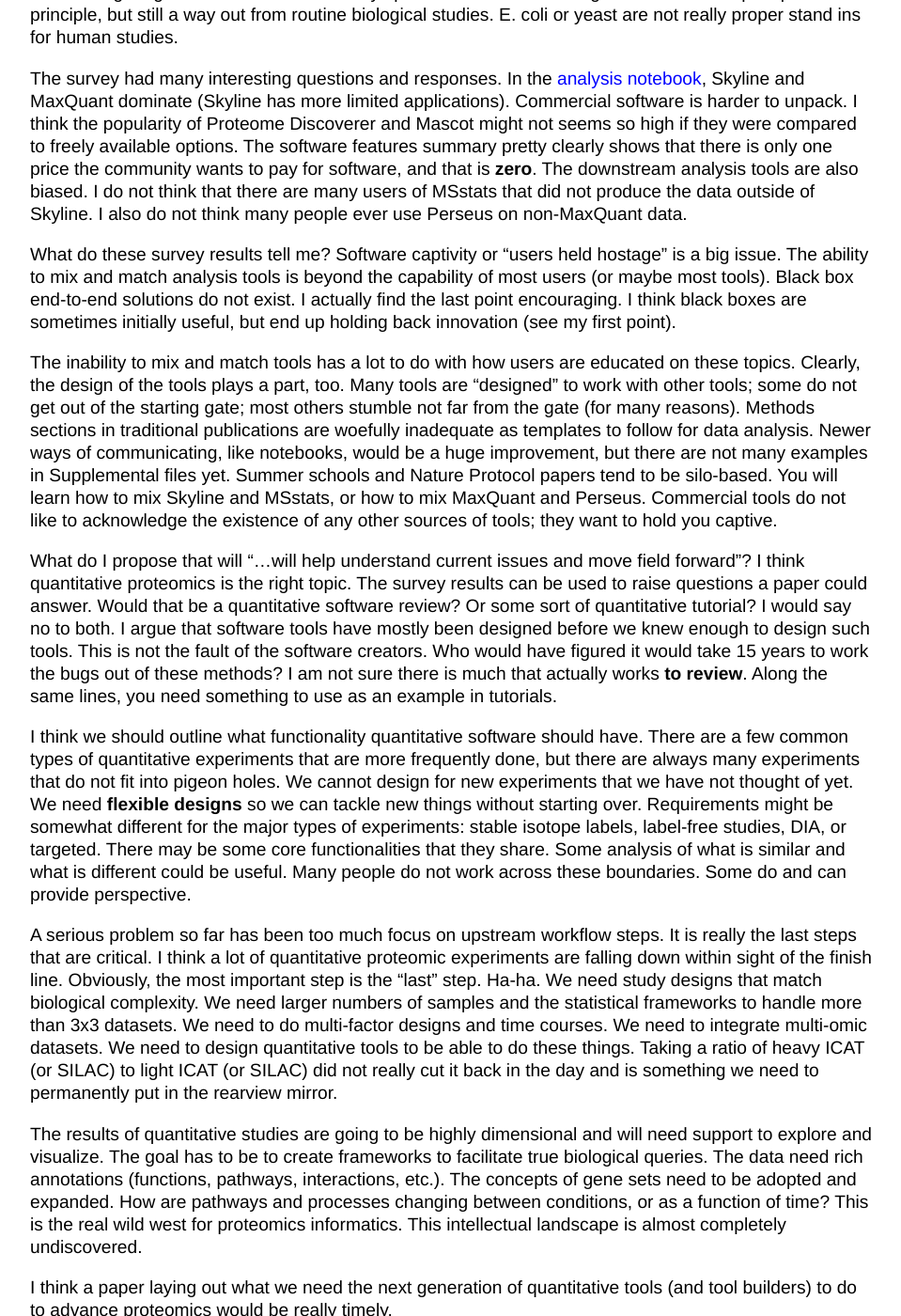
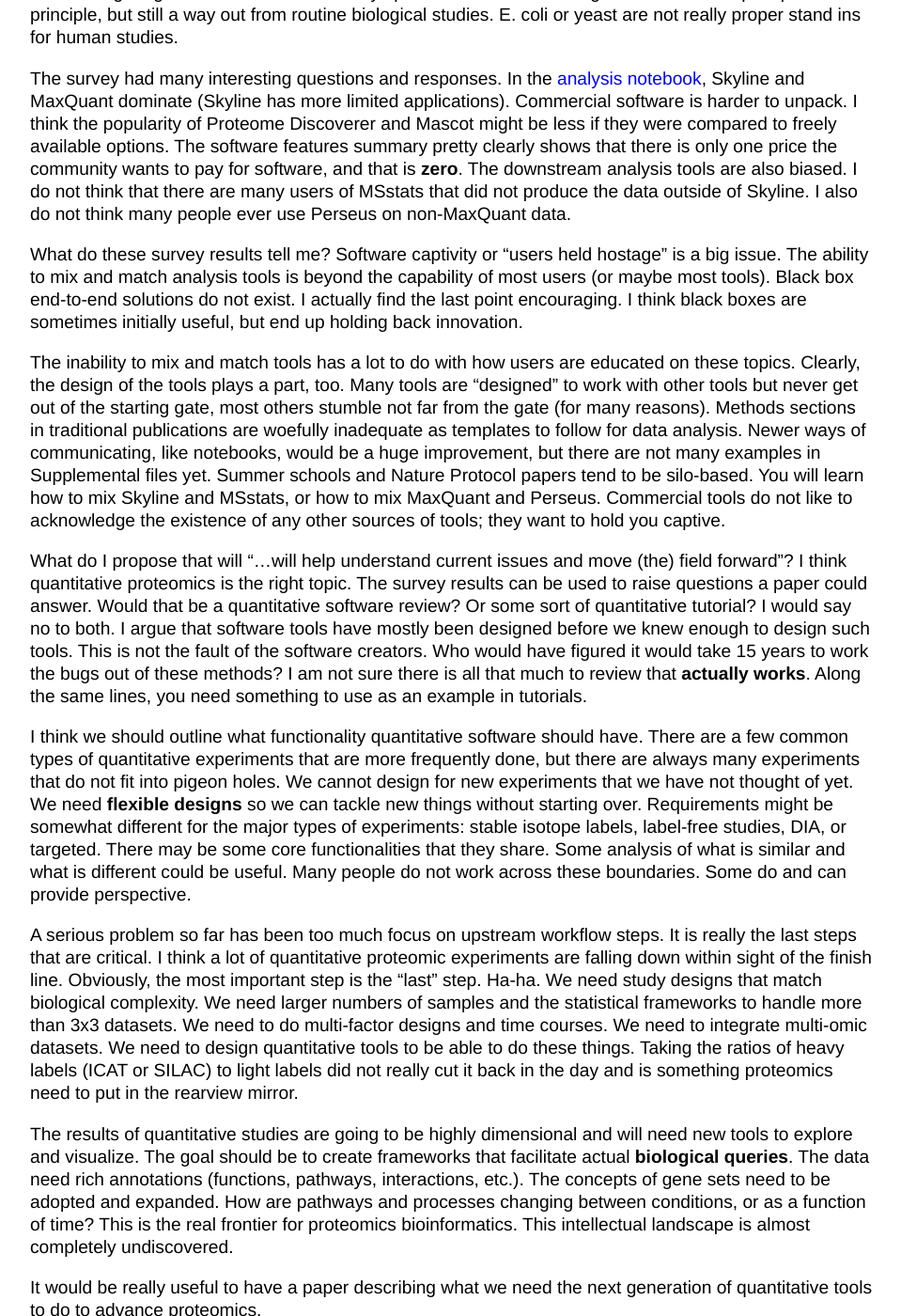
Before and after one commit to pwilmart/pwilmart.github.io, a Jekyll site: the page built from _posts/2019-03-12-Quantitative-survey.md, in a window 1280 px wide and 1400 px high, scrolled down 1467 px. Shown: the whole window at 94% size, without its empty margins (160-1119 px from the left). Built offline with Jekyll 4.4.1, drawn with Linux system fonts in a browser that asks for light colours; our own code applies the rules of GitHub Pages for plain Markdown files.

Commit message:
some edits to quantiative survey blog

```diff
--- a/_posts/2019-03-12-Quantitative-survey.md
+++ b/_posts/2019-03-12-Quantitative-survey.md
@@ -12,18 +12,18 @@
 
 Data independent acquisition is also pretty new and rapidly evolving. DIA is more complicated on many fronts so figuring where it is at on a usability spectrum is hard. I would guess somewhere past proof of principle, but still a way out from routine biological studies. E. coli or yeast are not really proper stand ins for human studies.
 
-The survey had many interesting questions and responses. In the [analysis notebook](https://ypriverol.github.io/CompProt2019-paper/), Skyline and MaxQuant dominate (Skyline has more limited applications). Commercial software is harder to unpack. I think the popularity of Proteome Discoverer and Mascot might not seems so high if they were compared to freely available options. The software features summary pretty clearly shows that there is only one price the community wants to pay for software, and that is **zero**. The downstream analysis tools are also biased. I do not think that there are many users of MSstats that did not produce the data outside of Skyline. I also do not think many people ever use Perseus on non-MaxQuant data.
+The survey had many interesting questions and responses. In the [analysis notebook](https://ypriverol.github.io/CompProt2019-paper/), Skyline and MaxQuant dominate (Skyline has more limited applications). Commercial software is harder to unpack. I think the popularity of Proteome Discoverer and Mascot might be less if they were compared to freely available options. The software features summary pretty clearly shows that there is only one price the community wants to pay for software, and that is **zero**. The downstream analysis tools are also biased. I do not think that there are many users of MSstats that did not produce the data outside of Skyline. I also do not think many people ever use Perseus on non-MaxQuant data.
 
-What do these survey results tell me? Software captivity or “users held hostage” is a big issue. The ability to mix and match analysis tools is beyond the capability of most users (or maybe most tools). Black box end-to-end solutions do not exist. I actually find the last point encouraging. I think black boxes are sometimes initially useful, but end up holding back innovation (see my first point).
+What do these survey results tell me? Software captivity or “users held hostage” is a big issue. The ability to mix and match analysis tools is beyond the capability of most users (or maybe most tools). Black box end-to-end solutions do not exist. I actually find the last point encouraging. I think black boxes are sometimes initially useful, but end up holding back innovation.
 
-The inability to mix and match tools has a lot to do with how users are educated on these topics. Clearly, the design of the tools plays a part, too. Many tools are “designed” to work with other tools; some do not get out of the starting gate; most others stumble not far from the gate (for many reasons). Methods sections in traditional publications are woefully inadequate as templates to follow for data analysis. Newer ways of communicating, like notebooks, would be a huge improvement, but there are not many examples in Supplemental files yet. Summer schools and Nature Protocol papers tend to be silo-based. You will learn how to mix Skyline and MSstats, or how to mix MaxQuant and Perseus. Commercial tools do not like to acknowledge the existence of any other sources of tools; they want to hold you captive.
+The inability to mix and match tools has a lot to do with how users are educated on these topics. Clearly, the design of the tools plays a part, too. Many tools are “designed” to work with other tools but never get out of the starting gate, most others stumble not far from the gate (for many reasons). Methods sections in traditional publications are woefully inadequate as templates to follow for data analysis. Newer ways of communicating, like notebooks, would be a huge improvement, but there are not many examples in Supplemental files yet. Summer schools and Nature Protocol papers tend to be silo-based. You will learn how to mix Skyline and MSstats, or how to mix MaxQuant and Perseus. Commercial tools do not like to acknowledge the existence of any other sources of tools; they want to hold you captive.
 
-What do I propose that will “…will help understand current issues and move field forward”? I think quantitative proteomics is the right topic. The survey results can be used to raise questions a paper could answer. Would that be a quantitative software review? Or some sort of quantitative tutorial? I would say no to both. I argue that software tools have mostly been designed before we knew enough to design such tools. This is not the fault of the software creators. Who would have figured it would take 15 years to work the bugs out of these methods? I am not sure there is much that actually works **to review**. Along the same lines, you need something to use as an example in tutorials.
+What do I propose that will “…will help understand current issues and move (the) field forward”? I think quantitative proteomics is the right topic. The survey results can be used to raise questions a paper could answer. Would that be a quantitative software review? Or some sort of quantitative tutorial? I would say no to both. I argue that software tools have mostly been designed before we knew enough to design such tools. This is not the fault of the software creators. Who would have figured it would take 15 years to work the bugs out of these methods? I am not sure there is all that much to review that **actually works**. Along the same lines, you need something to use as an example in tutorials.
 
 I think we should outline what functionality quantitative software should have. There are a few common types of quantitative experiments that are more frequently done, but there are always many experiments that do not fit into pigeon holes. We cannot design for new experiments that we have not thought of yet. We need **flexible designs** so we can tackle new things without starting over. Requirements might be somewhat different for the major types of experiments: stable isotope labels, label-free studies, DIA, or targeted. There may be some core functionalities that they share. Some analysis of what is similar and what is different could be useful. Many people do not work across these boundaries. Some do and can provide perspective.
 
-A serious problem so far has been too much focus on upstream workflow steps. It is really the last steps that are critical. I think a lot of quantitative proteomic experiments are falling down within sight of the finish line. Obviously, the most important step is the “last” step. Ha-ha. We need study designs that match biological complexity. We need larger numbers of samples and the statistical frameworks to handle more than 3x3 datasets. We need to do multi-factor designs and time courses. We need to integrate multi-omic datasets. We need to design quantitative tools to be able to do these things. Taking a ratio of heavy ICAT (or SILAC) to light ICAT (or SILAC) did not really cut it back in the day and is something we need to permanently put in the rearview mirror.
+A serious problem so far has been too much focus on upstream workflow steps. It is really the last steps that are critical. I think a lot of quantitative proteomic experiments are falling down within sight of the finish line. Obviously, the most important step is the “last” step. Ha-ha. We need study designs that match biological complexity. We need larger numbers of samples and the statistical frameworks to handle more than 3x3 datasets. We need to do multi-factor designs and time courses. We need to integrate multi-omic datasets. We need to design quantitative tools to be able to do these things. Taking the ratios of heavy labels (ICAT or SILAC) to light labels did not really cut it back in the day and is something proteomics need to put in the rearview mirror.
 
-The results of quantitative studies are going to be highly dimensional and will need support to explore and visualize. The goal has to be to create frameworks to facilitate true biological queries. The data need rich annotations (functions, pathways, interactions, etc.). The concepts of gene sets need to be adopted and expanded. How are pathways and processes changing between conditions, or as a function of time? This is the real wild west for proteomics informatics. This intellectual landscape is almost completely undiscovered.
+The results of quantitative studies are going to be highly dimensional and will need new tools to explore and visualize. The goal should be to create frameworks that facilitate actual **biological queries**. The data need rich annotations (functions, pathways, interactions, etc.). The concepts of gene sets need to be adopted and expanded. How are pathways and processes changing between conditions, or as a function of time? This is the real frontier for proteomics bioinformatics. This intellectual landscape is almost completely undiscovered.
 
-I think a paper laying out what we need the next generation of quantitative tools (and tool builders) to do to advance proteomics would be really timely.
+It would be really useful to have a paper describing what we need the next generation of quantitative tools to do to advance proteomics.
```
